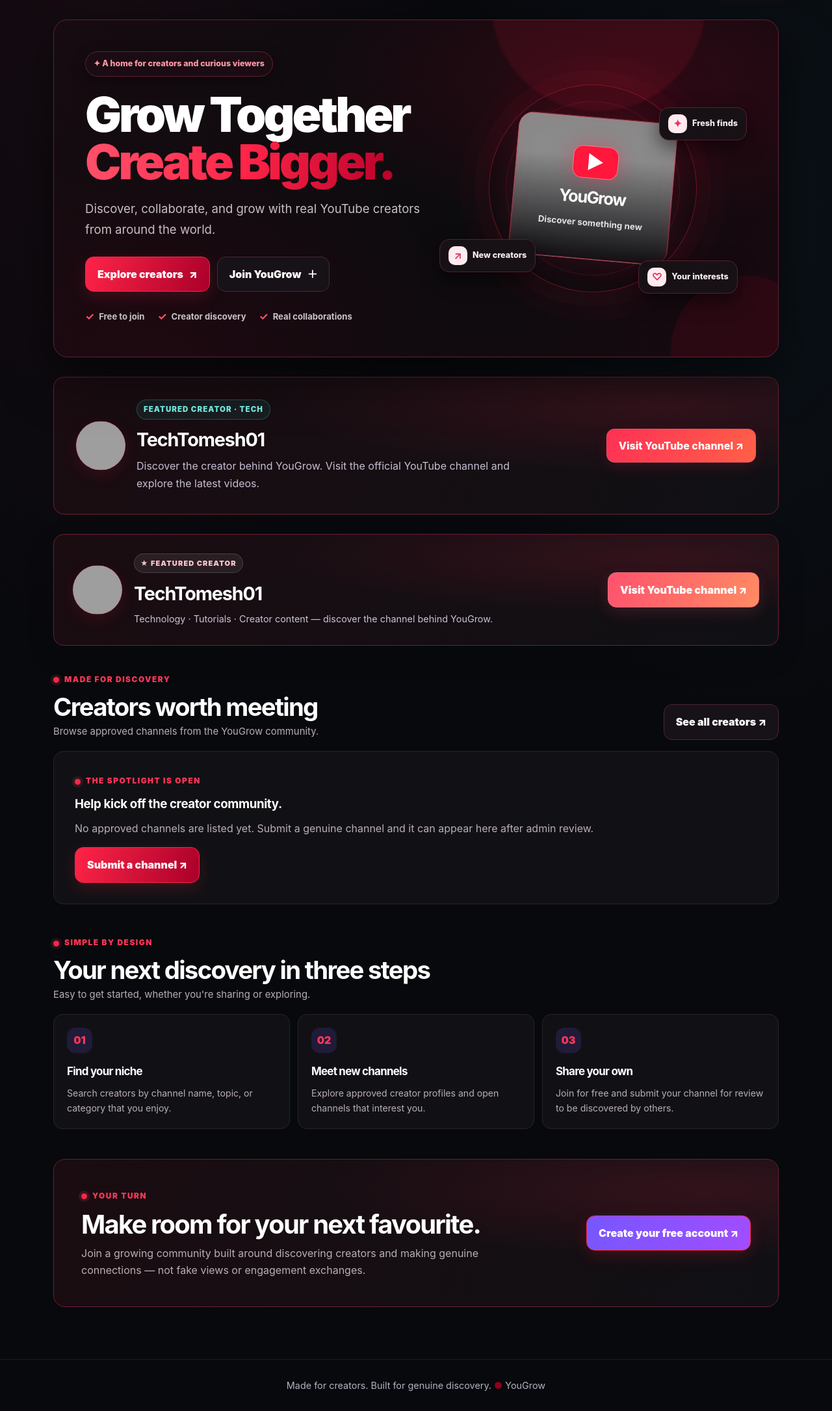
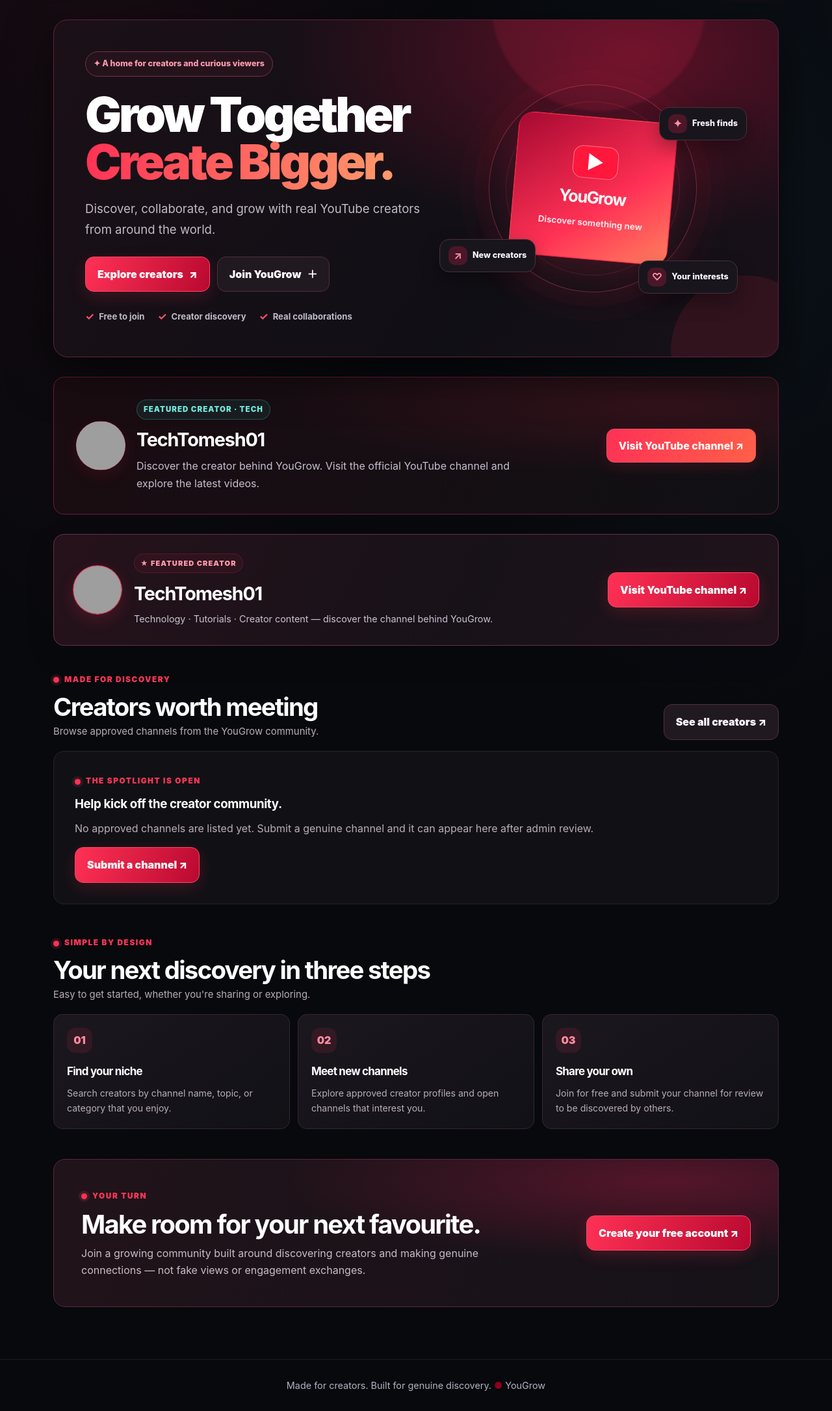
Before and after one commit to techtomesh01-ctrl/YouGrow, a Python web app: template templates/index.html in a window 1280 px wide. Shown: the part 81-2253 px from the top of the page at 65% size. Run offline with Jinja, Linux system fonts and the light colour scheme; the template is opened without the code that fills it, so the values that code supplies are empty; grey boxes are pictures that could not be loaded.

Commit message:
Apply premium black and red YouGrow home design

```diff
--- a/templates/index.html
+++ b/templates/index.html
@@ -183,6 +183,36 @@
 /* Use the real TechTomesh01 YouTube channel avatar in featured creator cards. */
 .yg-home .cinema-featured-avatar{background-image:url("https://unavatar.io/youtube/Techtomesh01");background-size:cover;background-position:center;background-repeat:no-repeat;font-size:0;border-radius:50%;overflow:hidden}
 .yg-home .featured-avatar{background-image:url("https://unavatar.io/youtube/Techtomesh01");background-size:cover;background-position:center;background-repeat:no-repeat;font-size:0;border-radius:50%;overflow:hidden}
+
+/* YouGrow premium black/red visual refresh — existing routes and Jinja data remain intact */
+.yg-home{--ink:#f8f7fb;--muted:#aaa6b5;--paper:#111116;--coral:#ff3155;--violet:#ff3155;--mint:#ff8296;color:#f8f7fb}
+.yg-home .home-hero{background:radial-gradient(ellipse at 80% 10%,#5d1027 0,transparent 43%),linear-gradient(125deg,#1b1017,#100f15 65%,#191018);border:1px solid #632238;box-shadow:0 24px 70px #0008}
+.yg-home .home-hero:before{background:#ff315522}.yg-home .home-hero:after{background:#ff31551c}
+.yg-home .hero-kicker{background:#25131c;border-color:#743047;color:#ff9aae;box-shadow:none}
+.yg-home h1 .colour-word{background:linear-gradient(100deg,#ff3155,#ff9a6b);-webkit-background-clip:text;background-clip:text}
+.yg-home .lead,.yg-home .trust-row{color:#c0bac8}
+.yg-home .button,.yg-home .featured .button{background:linear-gradient(110deg,#ff3155,#b90930);border-color:#ff4967;color:#fff!important;box-shadow:0 8px 25px #ff31552b}
+.yg-home .button.light{background:#211920;color:#fff!important;border-color:#51303d}
+.yg-home .orbit{border-color:#ff55755c}.yg-home .orbit:before,.yg-home .orbit:after{border-color:#ff55752b}
+.yg-home .art-core{background:linear-gradient(145deg,#a60931,#ff3155 60%,#ff805f);box-shadow:0 25px 55px #ff31552b}
+.yg-home .float-chip{background:#19151c;border-color:#49303b;color:#f8f7fb;box-shadow:0 12px 30px #0005}
+.yg-home .float-chip b{background:#4b1728;color:#ff91a6}
+.yg-home .featured{background:linear-gradient(115deg,#26121b,#171218 58%,#21131b);border-color:#663044}
+.yg-home .featured-avatar{background:linear-gradient(145deg,#ff3155,#8c092b);box-shadow:0 9px 24px #ff31552b}
+.yg-home .featured-tag{color:#ff9aae;background:#ff315510;border-color:#ff315533}
+.yg-home .creator-card{background:linear-gradient(145deg,#19171e,#111116);border-color:#302630;box-shadow:0 12px 32px #0005}
+.yg-home .creator-card:hover{border-color:#a12b4b;box-shadow:0 18px 36px #0008}
+.yg-home .category{background:#3b1724;color:#ff9aae}
+.yg-home .creator-bubble,.yg-home .creator-card:nth-child(3n+2) .creator-bubble,.yg-home .creator-card:nth-child(3n+3) .creator-bubble{background:linear-gradient(145deg,#57182b,#2a1720);color:#ff9aae}
+.yg-home .creator-card h3{color:#fff}.yg-home .creator-card .byline,.yg-home .creator-card .desc,.yg-home .card-foot small{color:#b5adbb}
+.yg-home .card-foot{border-top-color:#302630}.yg-home .visit{color:#ff8197}
+.yg-home .steps .step{background:linear-gradient(145deg,#1b171e,#111116);border-color:#352631}
+.yg-home .step-no{background:#ff31551c;color:#ff8ba0}
+.yg-home .final-cta{background:radial-gradient(ellipse at 85% 15%,#55152a,transparent 45%),linear-gradient(110deg,#21131a,#151218);border-color:#5a293a;color:#fff}
+.yg-home .final-cta p{color:#c5bdc8}.yg-home .final-cta .button{background:linear-gradient(110deg,#ff3155,#b90930)}
+.yg-home .ad-wrap{background:#141116;border-color:#382631}
+@media(max-width:760px){.yg-home .home-hero{grid-template-columns:1fr;padding:28px 22px;border-radius:22px}.yg-home .hero-art{min-height:235px}.yg-home .creator-grid,.yg-home .steps{grid-template-columns:1fr}.yg-home .featured{grid-template-columns:auto minmax(0,1fr)}.yg-home .featured>.button{grid-column:1/-1;width:100%}.yg-home .float-chip{font-size:.72rem;padding:8px 10px}}
+
 </style>
 <div class="yg-home">
   <section class="home-hero">
```
